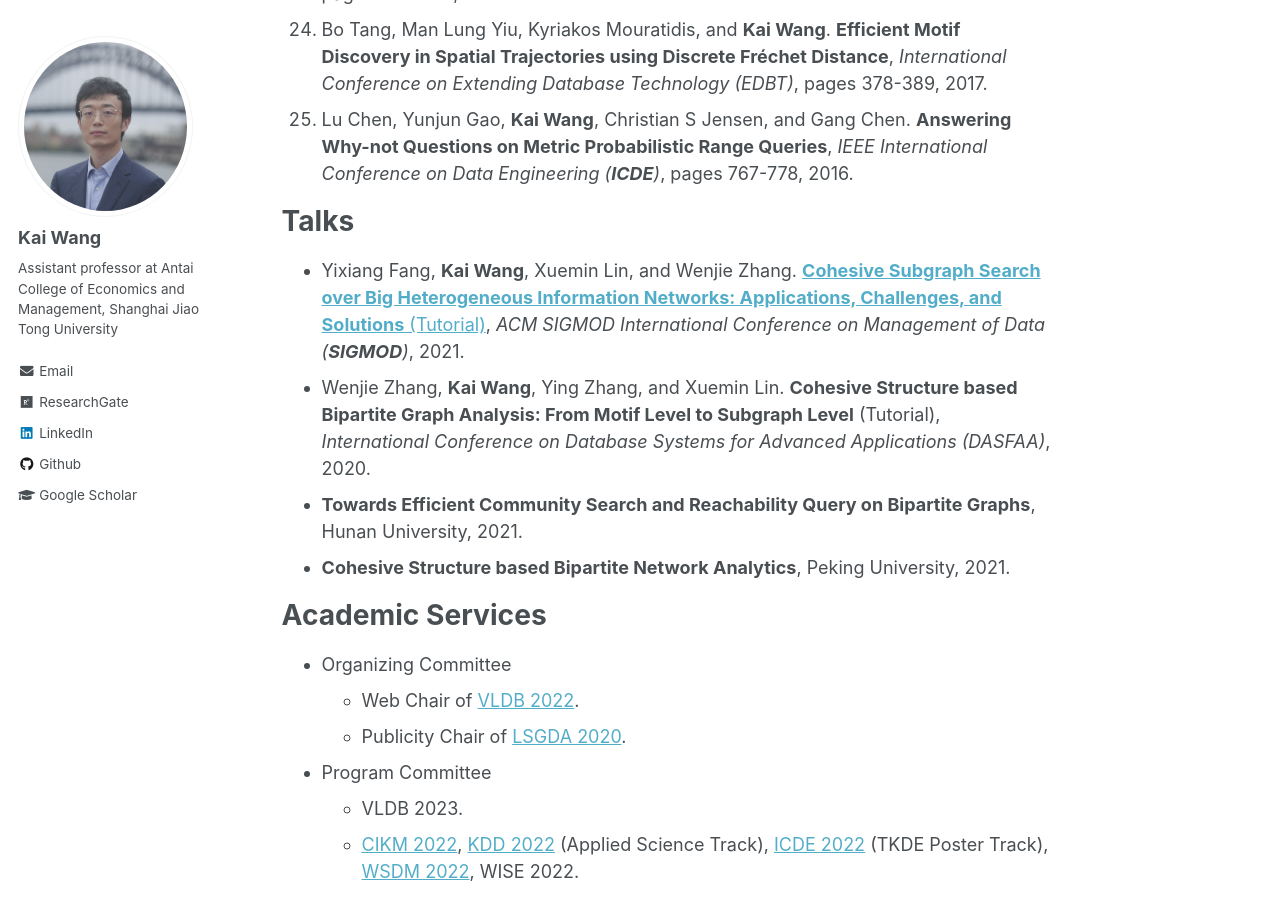
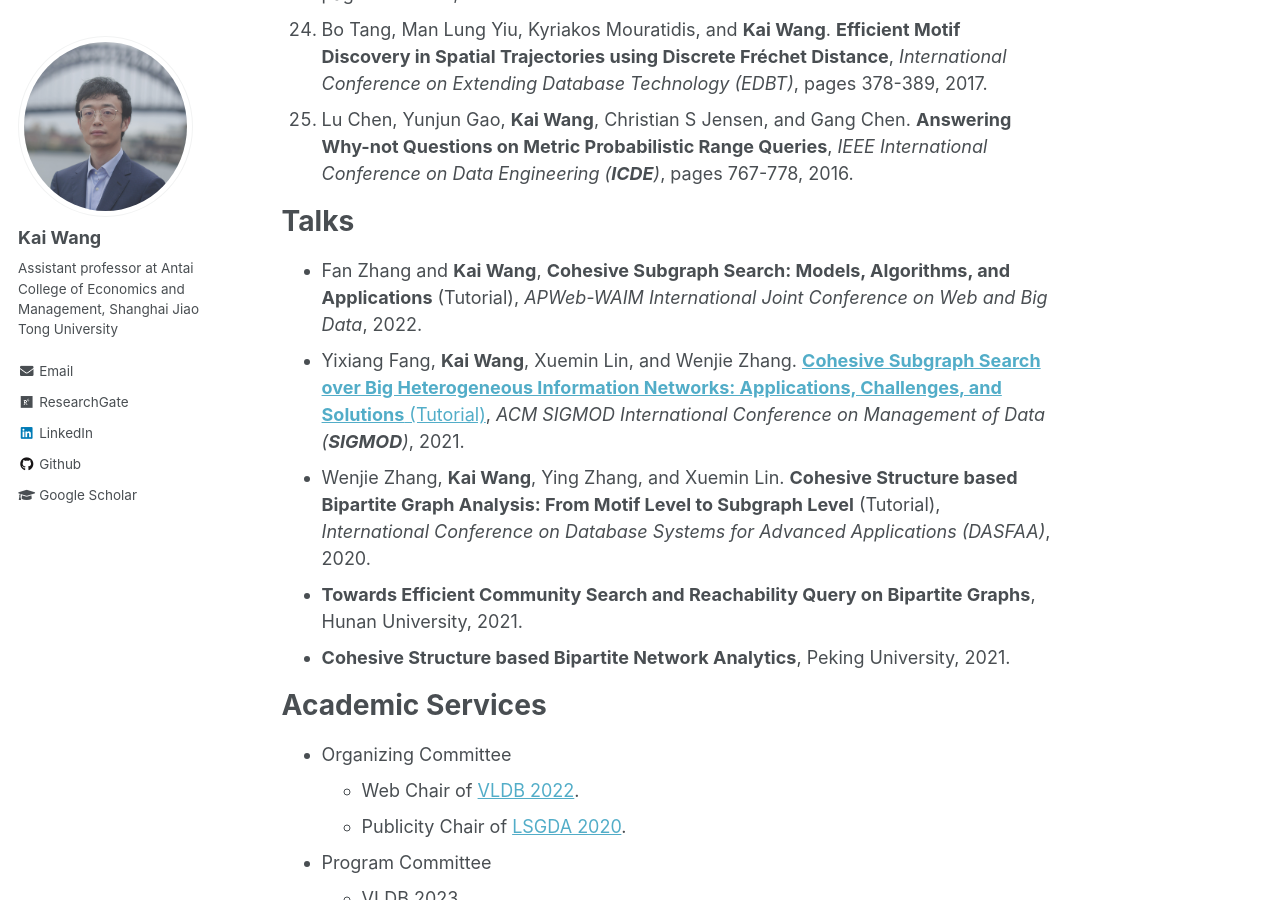
Before and after one commit to cs-kaiwang/cs-kaiwang.github.io, a Jekyll site: the page built from _pages/about.md, in a window 1280 px wide and 900 px high, scrolled down 2687 px. Built offline with Jekyll 4.4.1, drawn with Linux system fonts in a browser that asks for light colours.

Commit message:
Update about.md

```diff
--- a/_pages/about.md
+++ b/_pages/about.md
@@ -47,6 +47,7 @@ Publications (* indicates corresponding author)
 
 Talks
 ======
+- Fan Zhang and **Kai Wang**, **Cohesive Subgraph Search: Models, Algorithms, and Applications** (Tutorial), *APWeb-WAIM International Joint Conference on Web and Big Data*, 2022.
 - Yixiang Fang, **Kai Wang**, Xuemin Lin, and Wenjie Zhang. [**Cohesive Subgraph Search over Big Heterogeneous Information Networks: Applications, Challenges, and Solutions** (Tutorial)](https://www.bilibili.com/video/BV1D54y1G7TS?p=17), *ACM SIGMOD International Conference on Management of Data (**SIGMOD**)*, 2021.
 - Wenjie Zhang, **Kai Wang**, Ying Zhang, and Xuemin Lin. **Cohesive Structure based Bipartite Graph Analysis: From Motif Level to Subgraph Level** (Tutorial), *International Conference on Database Systems for Advanced Applications (DASFAA)*, 2020.
 - **Towards Efficient Community Search and Reachability Query on Bipartite Graphs**, Hunan University, 2021.
```
